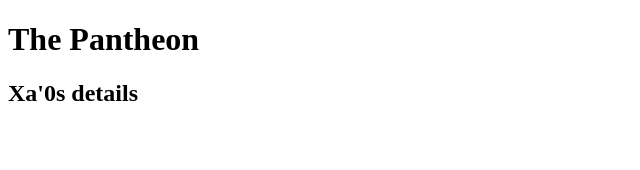
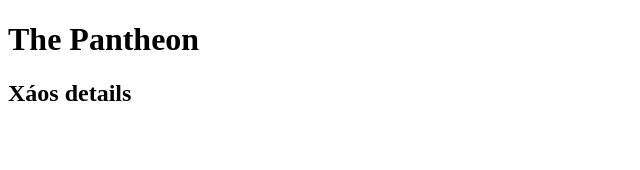
Before and after one commit to chasms/angular4, an Angular app: page / in a window 1280 px wide. Shown: the top 170 px of the page, without its empty margins (0-640 px from the left). Built offline with nearby package versions, Linux system fonts and the light colour scheme.

Commit message:
Added God class

```diff
--- a/src/app/app.component.html
+++ b/src/app/app.component.html
@@ -1,2 +1,2 @@
 <h1>{{title}}</h1>
-<h2>{{hero}} details</h2>
+<h2>{{god.name}} details</h2>
--- a/src/app/app.component.ts
+++ b/src/app/app.component.ts
@@ -1,5 +1,9 @@
 import { Component } from '@angular/core';
 
+export class God {
+  id: number;
+  name: string;
+}
 @Component({
   selector: 'app-root',
   templateUrl: './app.component.html',
@@ -7,5 +11,8 @@ import { Component } from '@angular/core';
 })
 export class AppComponent {
   title = 'The Pantheon';
-  hero = "Xa'0s";
+  god: God = {
+    id: 1,
+    name: "Xáos"
+  };
 }
```
